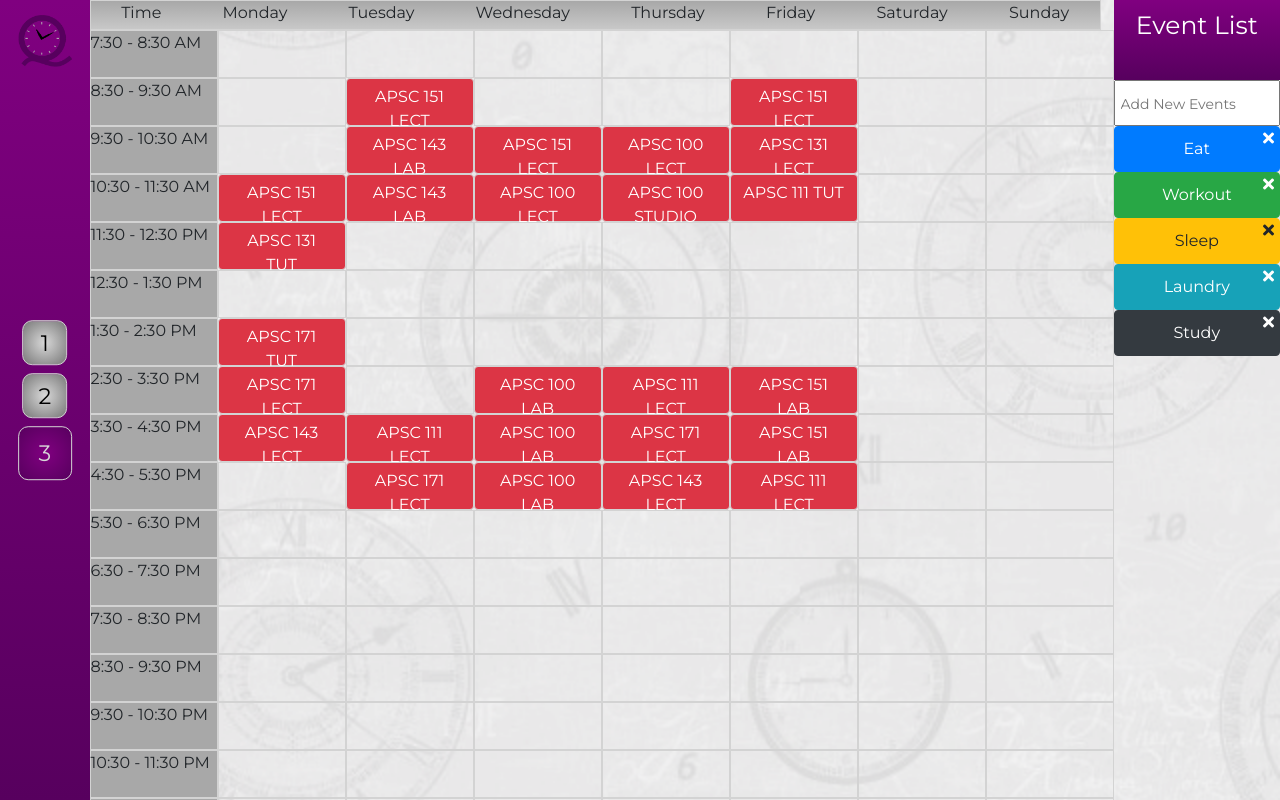
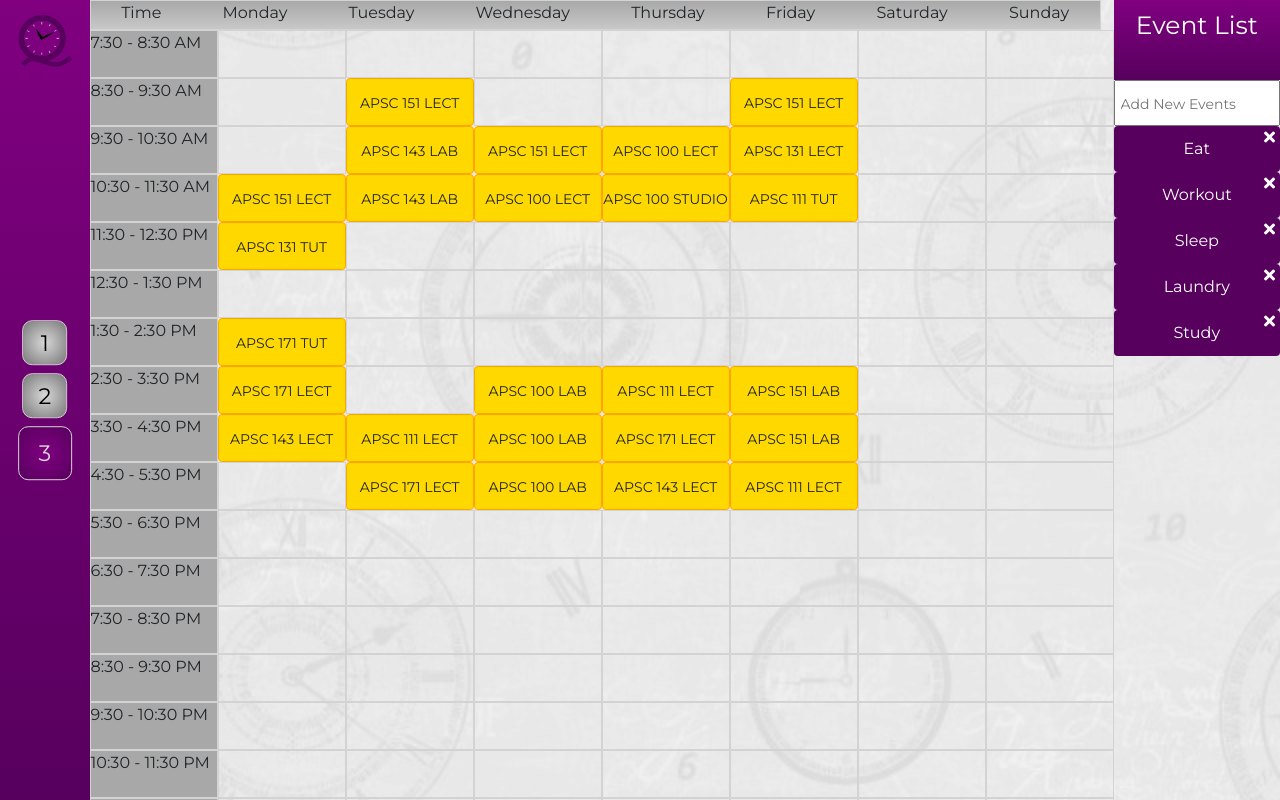
Before and after one commit to AdamCooke00/Mod3, a plain HTML site: page TimeTable page/index.html in a window 1280 px wide. Drawn offline with nearby package versions, Linux system fonts and the light colour scheme.

Commit message:
Button Colouring 1

```diff
--- a/TimeTable page/index.html
+++ b/TimeTable page/index.html
@@ -150,10 +150,10 @@
                 <div id="list">
                     <input type="text" placeholder="Add New Events" maxlength="15">
                     <div class="preset"><button class=" add btn btn-primary">Eat<span class="delete"><i class="fas fa-times"></i> </span></button></div>
-                    <div class="preset"><button class=" add btn btn-success">Workout<span class="delete"><i class="fas fa-times"></i> </span></button></div>
-                    <div class="preset"><button class=" add btn btn-warning">Sleep<span class="delete"><i class="fas fa-times"></i> </span></button></div>
-                    <div class="preset"><button class=" add btn btn-info">Laundry<span class="delete"><i class="fas fa-times"></i> </span></button></div>
-                    <div class="preset"><button class=" add btn btn-dark">Study<span class="delete"><i class="fas fa-times"></i> </span></button></div>
+                    <div class="preset"><button class=" add btn btn-primary">Workout<span class="delete"><i class="fas fa-times"></i> </span></button></div>
+                    <div class="preset"><button class=" add btn btn-primary">Sleep<span class="delete"><i class="fas fa-times"></i> </span></button></div>
+                    <div class="preset"><button class=" add btn btn-primary">Laundry<span class="delete"><i class="fas fa-times"></i> </span></button></div>
+                    <div class="preset"><button class=" add btn btn-primary">Study<span class="delete"><i class="fas fa-times"></i> </span></button></div>
                 </div>
         </div>
     </div>
--- a/TimeTable page/table.js
+++ b/TimeTable page/table.js
@@ -34,24 +34,24 @@ for(var i=0;i<85;i++){
  }
  if(i<17 && i==Section00.Monday[0][0].index[n]){
 
-     $("#mondayFunday").append("<div class=\"timeSlot btn btn-danger lecture\"> APSC " + Section00.Monday[0][0].code[n] + " " + Section00.Monday[0][0].type[n] + " </div>");
+     $("#mondayFunday").append("<div class=\"timeSlot lecture\"> APSC " + Section00.Monday[0][0].code[n] + " " + Section00.Monday[0][0].type[n] + " </div>");
      n++;
  }
  else if(i>=17 && i<34 && (i%17)==Section00.Tuesday[0][0].index[n]){
-   $("#tuesdayFunday").append("<div class=\"timeSlot btn btn-danger lecture\"> APSC " + Section00.Tuesday[0][0].code[n] + " " + Section00.Tuesday[0][0].type[n] + " </div>");
+   $("#tuesdayFunday").append("<div class=\"timeSlot lecture\"> APSC " + Section00.Tuesday[0][0].code[n] + " " + Section00.Tuesday[0][0].type[n] + " </div>");
    n++;
  }
  else if(i>=34&&i<51 && (i%17)==Section00.Wednesday[0][0].index[n]){
 
-   $("#wednesdayFunday").append("<div class=\"timeSlot btn btn-danger lecture\"> APSC " + Section00.Wednesday[0][0].code[n] + " " + Section00.Wednesday[0][0].type[n] +  " </div>");
+   $("#wednesdayFunday").append("<div class=\"timeSlot lecture\"> APSC " + Section00.Wednesday[0][0].code[n] + " " + Section00.Wednesday[0][0].type[n] +  " </div>");
    n++;
  }
  else if(i>=51&&i<68 && (i%17)==Section00.Thursday[0][0].index[n]){
-   $("#thursdayFunday").append("<div class=\"timeSlot btn btn-danger lecture\"> APSC " + Section00.Thursday[0][0].code[n] + " " + Section00.Thursday[0][0].type[n] + " </div>");
+   $("#thursdayFunday").append("<div class=\"timeSlot lecture\"> APSC " + Section00.Thursday[0][0].code[n] + " " + Section00.Thursday[0][0].type[n] + " </div>");
    n++;
  }
  else if(i>=68&&i<85 && (i%17)==Section00.Friday[0][0].index[n]){
-   $("#fridayFunday").append("<div class=\"timeSlot btn btn-danger lecture\"> APSC " + Section00.Friday[0][0].code[n] + " " + Section00.Friday[0][0].type[n] + " </div>");
+   $("#fridayFunday").append("<div class=\"timeSlot lecture\"> APSC " + Section00.Friday[0][0].code[n] + " " + Section00.Friday[0][0].type[n] + " </div>");
    n++;
  }
  else if(i<17){
--- a/TimeTable page/tableStyles.css
+++ b/TimeTable page/tableStyles.css
@@ -241,3 +241,38 @@ span{
     border: 1px solid #D3D3D3;
     margin: 0;
 } */
+
+/* PRIMARY: Ready-made drag-and-drop buttons (laundry, study, gym) */
+.btn-primary {
+    background-color: #57005E;
+    border: purple;
+}
+.btn-primary:hover {
+    background-color: rgba(87,0,94,0.8);
+    /* lighter version of same purple colour */
+}
+
+/* Preloaded class blocks (tutorials, labs, lectures) */
+.lecture {
+    background-color: #FFD800;
+    display: inline-block;
+    margin-bottom: 0;
+    font-size: 14px;
+    font-weight: normal;
+    /* line-height: 1.42857143; */
+    line-height: 3rem;
+    /* fills cell */
+    text-align: center;
+    white-space: nowrap;
+    vertical-align: middle;
+    -ms-touch-action: manipulation;
+    touch-action: manipulation;
+    cursor: pointer;
+    -webkit-user-select: none;
+    -moz-user-select: none;
+    -ms-user-select: none;
+    user-select: none;
+    background-image: none;
+    border: 1px solid orange;
+    border-radius: 4px;
+}
```
